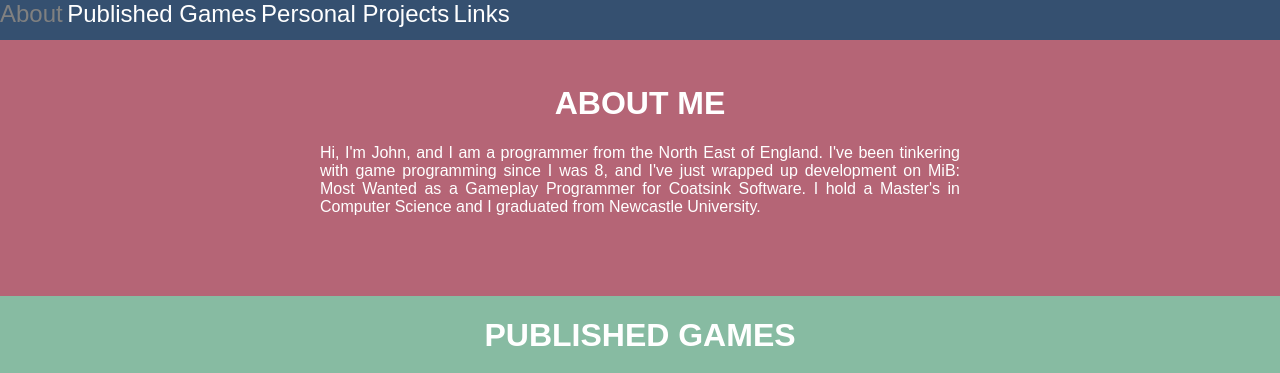
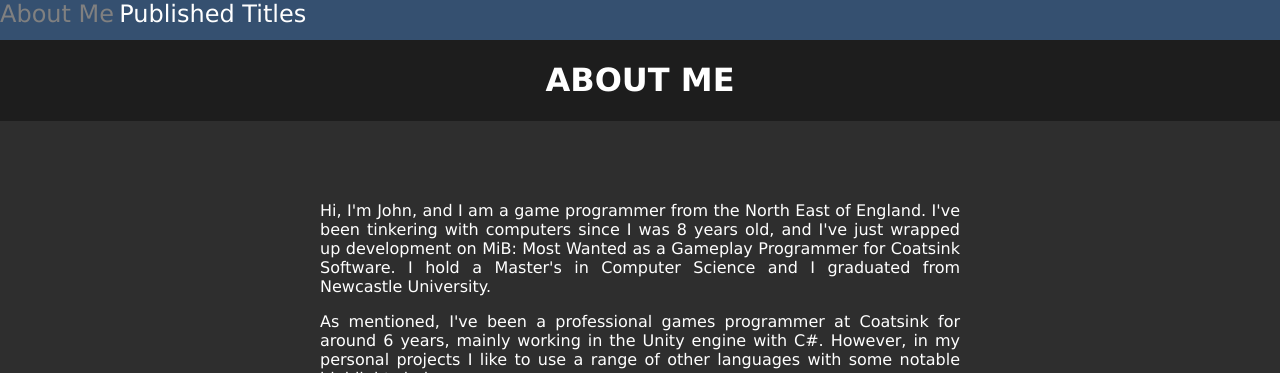
Before and after one commit to japeart/japeart.github.io, a PHP site: page / in a window 1280 px wide; the page is wider, and only the part inside the window is pictured. Shown: the top 373 px of that part. Run offline with PHP 8.4, Linux system fonts and the light colour scheme.

Commit message:
populated about

```diff
--- a/index.html
+++ b/index.html
@@ -9,31 +9,48 @@
         hidden. Then use java script to toggle which containers are visible -->
         <div class="topnav">
             <!-- <h1 style="color: white;">japeart.github.io</h1> -->
-            <a href="#">About</a>
-            <a href="#">Published Games</a>
-            <a href="#">Personal Projects</a>
-            <a href="#">Links</a>
+            <a href="#">About Me</a>
+            <a href="#">Published Titles</a>
+            <!-- <a href="#">Personal Projects</a>
+            <a href="#">Links</a> -->
         </div>
 
         <div class="layout">
+
+            <div class="header">
+                <h1 style="padding-top: 40px;">ABOUT ME</h1>
+            </div>
+
             <div class="about">
                 <div class="content">
-                    <h1>ABOUT ME</h1>
-                    <p>Hi, I'm John, and I am a programmer from the North East of
-                        England. I've been tinkering with game programming since I was 8, and I've
-                        just wrapped up development on MiB: Most Wanted as a Gameplay
+                    <p>Hi, I'm John, and I am a game programmer from the North East of
+                        England. I've been tinkering with computers since I was 8 years old,
+                        and I've just wrapped up development on MiB: Most Wanted as a Gameplay
                         Programmer for Coatsink Software. I hold a Master's in Computer
                         Science and I graduated from Newcastle University.</p>
-                    <!-- <p>C#</p>
-                    <p>C/C++</p>
-                    <p>Java</p>
-                    <p>Python</p> -->
+                    <p>As mentioned, I've been a professional games programmer at
+                        Coatsink for around 6 years, mainly working in the Unity
+                        engine with C#. However, in my personal projects I like to use a range
+                    of other languages with some notable highlights below:</p>
+
+                    <div class="list">
+                        <p>&#9679; C++ Custom lightweight 3D game framework</p>
+                        <p>&#9679; C 2D game development for porting accross retro systems</p>
+                        <p>&#9679; Java desktop applications for tooling and editors</p>
+                        <p>&#9679; Python 2D prototyping using the PyGame framework</p>
+                        <p>&#9679; Z80 assembly for the ZX Spectrum</p>
+                        <p>&#9679; 6502 assembly for the Atari 2600</p>
+                    </div>
                 </div>
             </div>
 
+            <div class="header">
+                <h1>PUBLISHED TITLES</h1>
+            </div>
+
             <div class="published">
-                <h1>PUBLISHED GAMES</h1>
                 <div class="content">
+
                     <div class="video">
                         <iframe
                         src="https://www.youtube-nocookie.com/embed/C1Lv-jgS1ec?si=46Ct4zeWqLj5Xv7f">
@@ -46,7 +63,16 @@
                             <tag-ui></tag-ui>
                             <tag-rendering></tag-rendering>
                             <tag-optimisation></tag-optimisation>
+                            <tag-svn></tag-svn>
                         </div>
+                        <!-- <div>
+                            <h3>Highlights:</h3>
+                            <ul>
+                                <li>Gameplay Interactions</li>
+                                <li>Script Optimisation</li>
+                                <li>Rendering Optimisation</li>
+                            </ul>
+                        </div> -->
                     </div>
 
                     <div class="video">
@@ -56,9 +82,11 @@
                         <h3>Islanders VR</h3>
                         <div class="tagset">
                             <tag-csharp></tag-csharp>
+                            <tag-gameplay></tag-gameplay>
                             <tag-vr></tag-vr>
-                            <tag-gameplay></tag-gameplay>
+                            <tag-ux></tag-ux>
                             <tag-ui></tag-ui>
+                            <tag-svn></tag-svn>
                         </div>
                     </div>
 
@@ -71,6 +99,7 @@
                             <tag-csharp></tag-csharp>
                             <tag-vr></tag-vr>
                             <tag-gameplay></tag-gameplay>
+                            <tag-svn></tag-svn>
                         </div>
                     </div>
 
@@ -83,32 +112,15 @@
                             <tag-csharp></tag-csharp>
                             <tag-vr></tag-vr>
                             <tag-gameplay></tag-gameplay>
+                            <tag-svn></tag-svn>
                         </div>
                     </div>
 
                 </div>
+            </div>
 
-                    <!-- <div>
-                        <iframe width="560" height="315"
-                        src="https://www.youtube-nocookie.com/embed/lt5BIjGdBZw?si=fAwpXlGkB8s9V49o">
-                        </iframe>
-                    </div>
-                    <div>JW part 2 Nov 2019 to Aug 2021</div>
-
-                    <div>Skytail</div><div>Sept 2021 to Aug 2023</div>
-
-                    <div>
-                        <iframe width="560" height="315"
-                        src="https://www.youtube-nocookie.com/embed/n7mYz3EmCt8?si=2q0f2rJcuquIIvgy">
-                        </iframe>
-                    </div>
-                    <div>Islanders VR Sept 2023 to Nov 2023</div>
-
-                    <div>
-                        <iframe width="560" height="315"
-                        src="https://www.youtube-nocookie.com/embed/C1Lv-jgS1ec?si=46Ct4zeWqLj5Xv7f">
-                        </iframe>
-                    </div><div>MIB Most Wanted Dec 2023 to Dec 2025</div> -->
+            <div class="header">
+                <h1>PERSONAL PROJECTS</h1>
             </div>
         </div>
     </body>
--- a/script.js
+++ b/script.js
@@ -3,7 +3,7 @@ class Tag extends HTMLElement {
         this.innerHTML = `
         <div class="tag">
             <div class="gameplay">
-                <p style="border-radius: 10px; background-color: ${this.colour}">${this.text}</p>
+                <p style="border-radius: 10px; background-color: ${this.colour}; display: block;">${this.text}</p>
             </div>
         </div>
         `;
@@ -42,6 +42,14 @@ class TagUI extends Tag {
     }
 }
 
+class TagUX extends Tag {
+    constructor() {
+        super();
+        this.text = "UX";
+        this.colour = "LightSeaGreen";
+    }
+}
+
 class TagRendering extends Tag {
     constructor() {
         super();
@@ -54,13 +62,23 @@ class TagOptimisation extends Tag {
     constructor() {
         super();
         this.text = "Optimisation";
-        this.colour = "gold";
+        this.colour = "tan";
+    }
+}
+
+class TagSVN extends Tag {
+    constructor() {
+        super();
+        this.text = "SVN";
+        this.colour = "Teal";
     }
 }
 
 customElements.define("tag-gameplay", TagGameplay);
 customElements.define("tag-vr", TagVR);
+customElements.define("tag-svn", TagSVN);
 customElements.define("tag-csharp", TagCSharp);
 customElements.define("tag-ui", TagUI);
+customElements.define("tag-ux", TagUX);
 customElements.define("tag-rendering", TagRendering);
 customElements.define("tag-optimisation", TagOptimisation);
--- a/styles.css
+++ b/styles.css
@@ -1,6 +1,6 @@
 body {
     margin: 0;
-    font-family: Arial, Helvetica, sans-serif;
+    font-family: Verdana, Geneva, Tahoma, sans-serif;
     background-color: black
 }
 
@@ -12,7 +12,7 @@ body {
     z-index: 1;
     top: 0;
     left: 0;
-    /* overflow-x: hidden; Disable horizontal scroll */
+    overflow-x: hidden; /* Disable horizontal scroll
     box-sizing: border-box; /* dont include padding in calcs */
 }
 
@@ -22,6 +22,7 @@ body {
     /* display: block; enforce <p> layout */
     transition: 0.3s;
     text-decoration: none; /* hide link underscore */
+    gap: 50px;
 }
 
 .topnav a:hover {
@@ -39,9 +40,16 @@ body {
     color: white;
 }
 
+.header {
+    width: 100%;
+    margin: 0 auto;
+    background-color: #1d1d1d;
+    text-align: center;
+}
+
 .about {
     width: 100%;
-    background-color: #b56576;
+    background-color: #2e2e2e;
     padding-top:  5%;
     padding-bottom: 5%;
 }
@@ -56,10 +64,15 @@ body {
     text-align: center;
 }
 
+.about .content .list {
+    padding-top: 10px;
+    padding-left: 10%;
+}
+
 .published {
     text-align: center;
     width: 100%;
-    background-color: #87bba2;
+    background-color: #2e2e2e;
 }
 
 .published .content {
@@ -67,23 +80,29 @@ body {
     margin: 0 auto;
     display: flex;
     flex-direction: row;
+    flex-wrap: wrap;
     gap: 20px;
 }
 
 .video {
-    width: 560;
-    height: 315;
+    padding-top: 40px;
+}
+
+.video iframe {
+    width: 560px;
+    height: 315px;
 }
 
 .tagset {
+    width: fit-content;
     display: flex;
     flex-direction: row;
+    flex-wrap: wrap;
     gap: 5px; /* Optional: adds space between tags */
-    flex-wrap: wrap; /* Allows wrapping if needed */
 }
 
 .tag {
-    width: fit-content;
+
 }
 
 .tag p {
```
